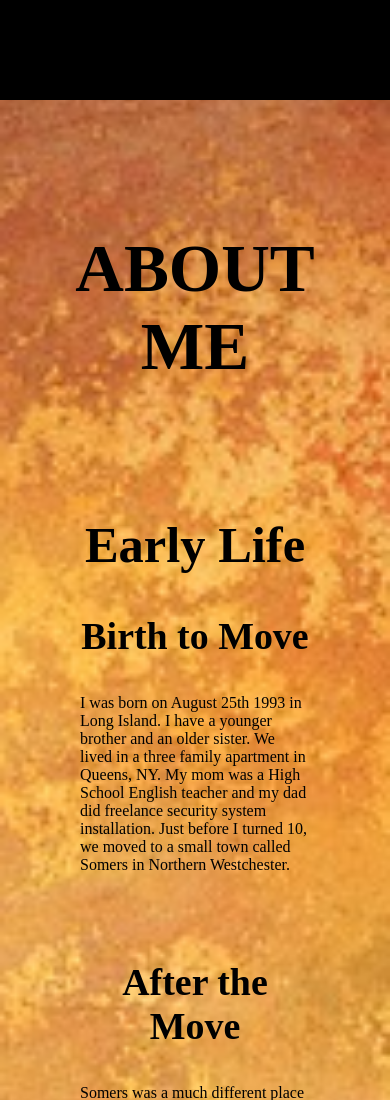
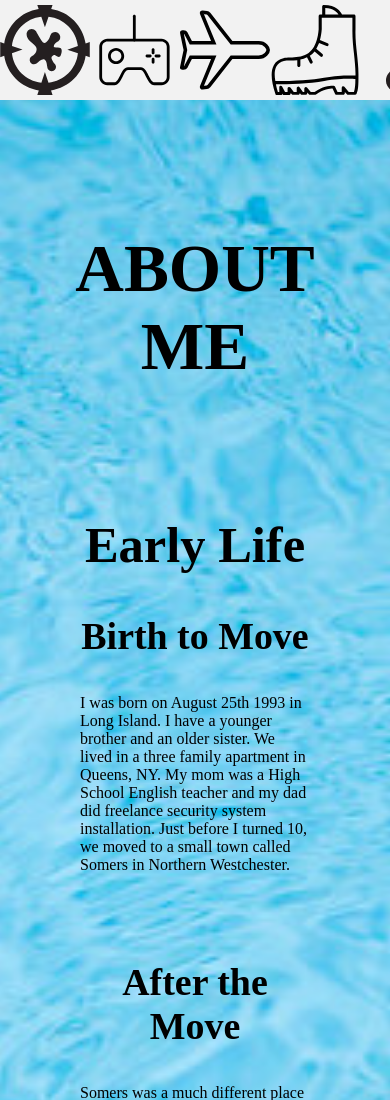
Before and after one commit to bengovernali/about-me-pt2, a plain HTML site: page index.html in a window 390 px wide. Shown: the top 1100 px of the page. Drawn offline with Linux system fonts and the light colour scheme.

Commit message:
added svg images to nav bar. added media query to keeo paragraphs from stretching too far when screen wide

```diff
--- a/CSS/index.css
+++ b/CSS/index.css
@@ -7,7 +7,7 @@ html {
 
 body {
     margin: 0;
-    background: url("../images/background.jpg") center center no-repeat;
+    background: url("../images/background3.jpg") center center no-repeat;
     background-size: cover;
 }
 
@@ -34,10 +34,18 @@ h3 {
 
 .nav-bar {
     height: 100px;
-    background-color: black;
+    background-color: #f2f2f2;
     margin: 0;
     position: fixed;
     width: 100%;
+    display: flex;
+    justify-content: space-around;
+}
+
+.nav-bar img {
+    display: inline-block;
+    height: 90px;
+    padding-top: 5px;
 }
 
 .article-title {
@@ -66,3 +74,9 @@ h3 {
     text-align: center;
     margin: 0;
 }
+
+@media screen and (min-width: 530px) {
+    p {
+        margin: 0 100px;
+    }
+}
--- a/index.html
+++ b/index.html
@@ -7,7 +7,11 @@
     </head>
     <body>
         <nav class="nav-bar">
-            <span>FILLER</span>
+            <img src="images/paintball.svg">
+            <img src="images/gaming.svg">
+            <img src="images/airplane.svg">
+            <img src="images/hiking.svg">
+            <img src="images/guitar.svg">
         </nav>
         <main>
             <article class="page-article">
```
Also changed, not shown: images/airplane.svg (added), images/background3.jpg (added), images/gaming.svg (added), images/guitar.svg (added), images/hiking.svg (added), images/paintball.svg (added).
